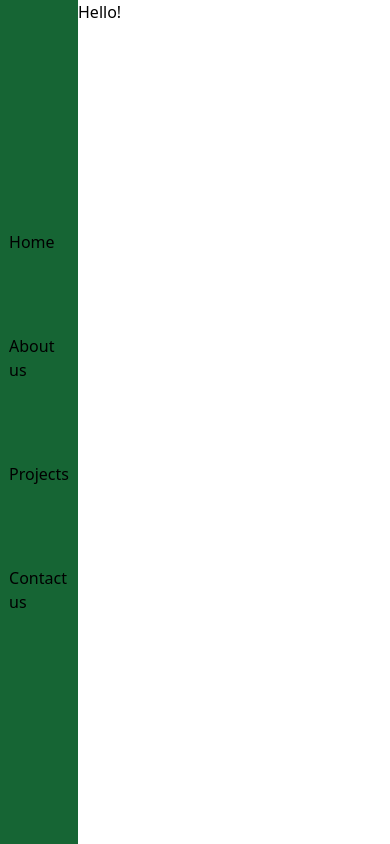
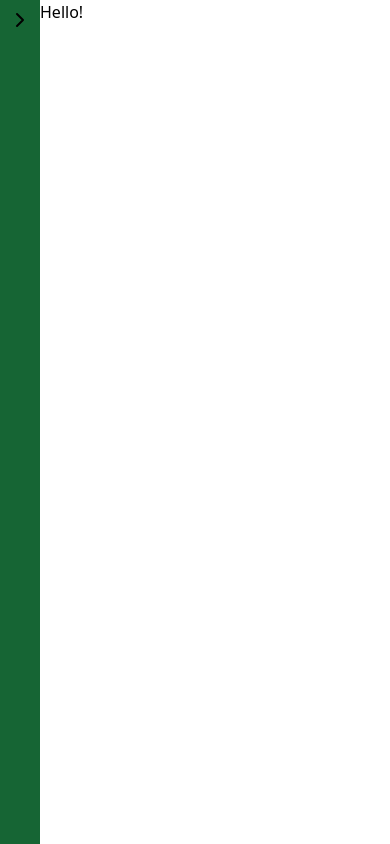
Before and after one commit to ramirez-trees/ramirez-tree-service, a Next.js app: page / in a window 390 px wide. Built offline with nearby package versions, Linux system fonts and the light colour scheme.

Commit message:
navbar logic

```diff
--- a/package.json
+++ b/package.json
@@ -13,6 +13,7 @@
   },
   "dependencies": {
     "@clerk/nextjs": "^5.0.3",
+    "@radix-ui/react-slot": "^1.0.2",
     "@t3-oss/env-nextjs": "^0.10.1",
     "class-variance-authority": "^0.7.0",
     "clsx": "^2.1.1",
--- a/src/app/layout.tsx
+++ b/src/app/layout.tsx
@@ -25,10 +25,10 @@
       <html lang="en">
         <body className={`font-sans ${inter.variable}`}>
           <div className="flex h-full">
-            <div className="w-1/5">
+            <div className="">
               <Navbar />
             </div>
-            <div className="w-4/5">{children}</div>
+            <div className="">{children}</div>
           </div>
         </body>
       </html>
--- a/src/components/NavBar.tsx
+++ b/src/components/NavBar.tsx
@@ -1,7 +1,26 @@
+"use client";
+import React, { useState } from "react";
+import { Button } from "./ui/button";
+import { ChevronRight } from "lucide-react";
+
 export default function NavBar() {
+  const [isMenuOpen, setIsMenuOpen] = useState(false);
+
+  const toggleMenu = () => {
+    setIsMenuOpen(!isMenuOpen);
+  };
+
   return (
-    <nav className="flex h-screen flex-col items-center justify-center bg-green-800 p-5">
-      <ul className="flex flex-col justify-between gap-20">
+    <nav
+      className={`relative z-50 flex h-screen w-full flex-col items-center justify-center bg-green-800 p-5 md:w-auto ${isMenuOpen ? "md:ml-auto" : ""}`}
+    >
+      <Button onClick={toggleMenu} className="absolute top-0 block md:hidden">
+        <ChevronRight />
+      </Button>
+      {/* {isMenuOpen ? "Close Menu" : "Open Menu"} */}
+      <ul
+        className={`flex flex-col gap-5 md:flex-col md:items-center ${isMenuOpen ? "block" : "hidden md:block"}`}
+      >
         <li>Home</li>
         <li>About us</li>
         <li>Projects</li>
--- /dev/null
+++ b/src/components/ui/button.tsx
@@ -0,0 +1,56 @@
+import * as React from "react"
+import { Slot } from "@radix-ui/react-slot"
+import { cva, type VariantProps } from "class-variance-authority"
+
+import { cn } from "~/lib/utils"
+
+const buttonVariants = cva(
+  "inline-flex items-center justify-center whitespace-nowrap rounded-md text-sm font-medium ring-offset-background transition-colors focus-visible:outline-none focus-visible:ring-2 focus-visible:ring-ring focus-visible:ring-offset-2 disabled:pointer-events-none disabled:opacity-50",
+  {
+    variants: {
+      variant: {
+        default: "bg-primary text-primary-foreground hover:bg-primary/90",
+        destructive:
+          "bg-destructive text-destructive-foreground hover:bg-destructive/90",
+        outline:
+          "border border-input bg-background hover:bg-accent hover:text-accent-foreground",
+        secondary:
+          "bg-secondary text-secondary-foreground hover:bg-secondary/80",
+        ghost: "hover:bg-accent hover:text-accent-foreground",
+        link: "text-primary underline-offset-4 hover:underline",
+      },
+      size: {
+        default: "h-10 px-4 py-2",
+        sm: "h-9 rounded-md px-3",
+        lg: "h-11 rounded-md px-8",
+        icon: "h-10 w-10",
+      },
+    },
+    defaultVariants: {
+      variant: "default",
+      size: "default",
+    },
+  }
+)
+
+export interface ButtonProps
+  extends React.ButtonHTMLAttributes<HTMLButtonElement>,
+    VariantProps<typeof buttonVariants> {
+  asChild?: boolean
+}
+
+const Button = React.forwardRef<HTMLButtonElement, ButtonProps>(
+  ({ className, variant, size, asChild = false, ...props }, ref) => {
+    const Comp = asChild ? Slot : "button"
+    return (
+      <Comp
+        className={cn(buttonVariants({ variant, size, className }))}
+        ref={ref}
+        {...props}
+      />
+    )
+  }
+)
+Button.displayName = "Button"
+
+export { Button, buttonVariants }
```
Also changed, not shown: 1 other file (tests, documents, lock files or other folders).
